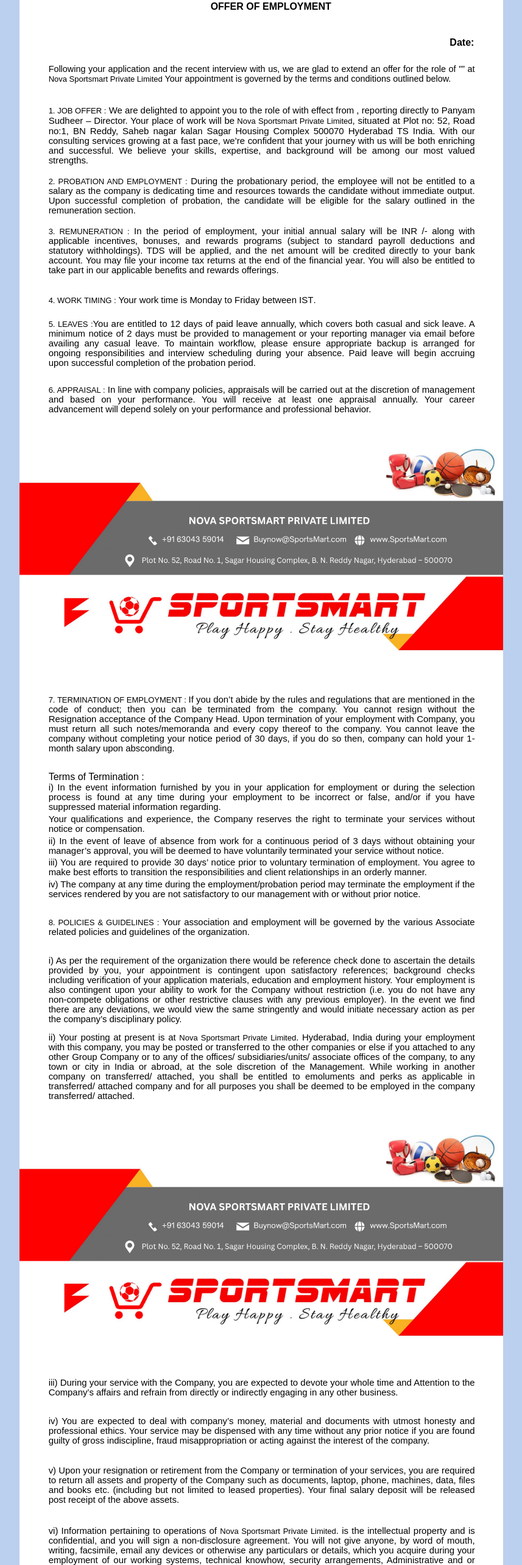
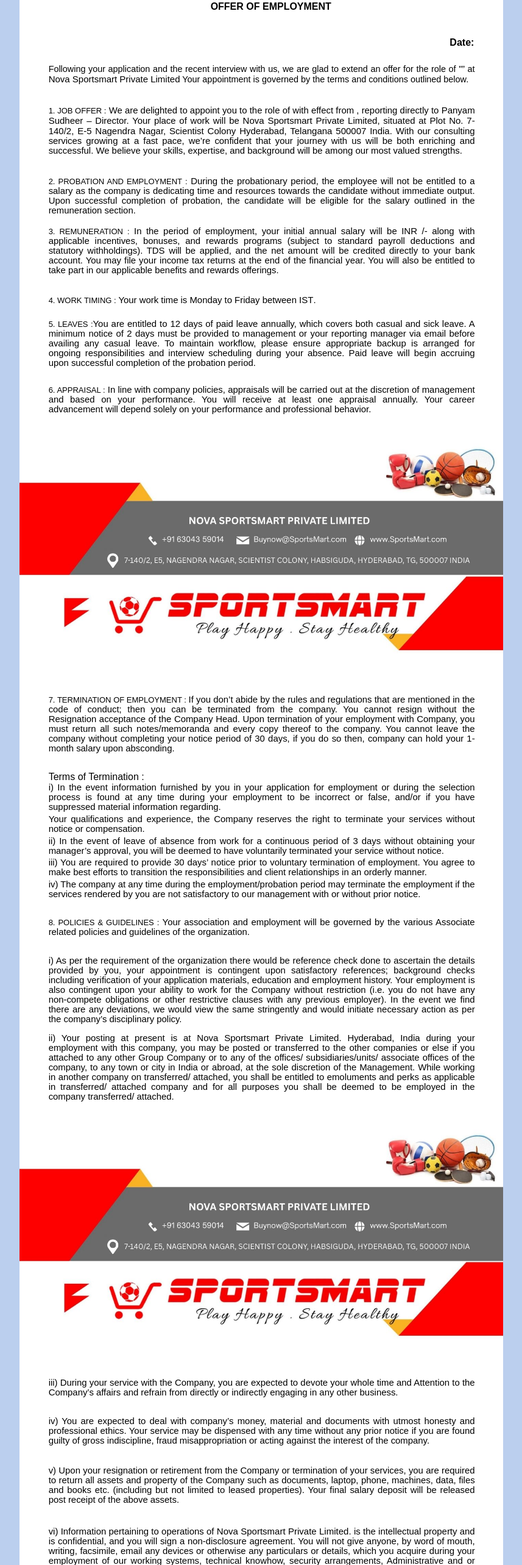
Before and after one commit to Jobways03/Jobways_Certifications, a React (Create React App) app: page /sportsoffer in a window 1280 px wide. Shown: the part 180-2746 px from the top of the page at 61% size, without its empty margins (211-1068 px from the left). Built offline with nearby package versions, Linux system fonts and the light colour scheme.

Commit message:
address updated

```diff
--- a/src/components/EBS-INDIA/Sportsmart/Offerletter/Offer.jsx
+++ b/src/components/EBS-INDIA/Sportsmart/Offerletter/Offer.jsx
@@ -27,8 +27,12 @@
             {Global.Offerform.position}
           </span>
           ” at
-          <span className="bol"> Nova Sportsmart Private Limited</span> Your
-          appointment is governed by the terms and conditions outlined below.
+          <span className="bol" style={{ fontSize: "15px" }}>
+            {" "}
+            Nova Sportsmart Private Limited
+          </span>{" "}
+          Your appointment is governed by the terms and conditions outlined
+          below.
         </p>
         <p className="let5">
           <span className="bol">1. JOB OFFER :</span> We are delighted to
@@ -49,10 +53,14 @@
             Panyam Sudheer
           </span>{" "}
           – Director. Your place of work will be
-          <span className="bol"> Nova Sportsmart Private Limited</span>, situated at{" "}
           <span className="bol" style={{ fontSize: "15px" }}>
-            Plot no: 52, Road no:1, BN Reddy, Saheb nagar kalan Sagar Housing
-            Complex 500070 Hyderabad TS India
+            {" "}
+            Nova Sportsmart Private Limited
+          </span>
+          , situated at{" "}
+          <span className="bol" style={{ fontSize: "15px" }}>
+            Plot No. 7-140/2, E-5 Nagendra Nagar, Scientist Colony Hyderabad,
+            Telangana 500007 India
           </span>
           . With our consulting services growing at a fast pace, we’re confident
           that your journey with us will be both enriching and successful. We
@@ -171,16 +179,18 @@
         </p>
         <p className="let21">
           ii) Your posting at present is at{" "}
-          <span className="bol">Nova Sportsmart Private Limited</span>. Hyderabad,
-          India during your employment with this company, you may be posted or
-          transferred to the other companies or else if you attached to any
-          other Group Company or to any of the offices/ subsidiaries/units/
-          associate offices of the company, to any town or city in India or
-          abroad, at the sole discretion of the Management. While working in
-          another company on transferred/ attached, you shall be entitled to
-          emoluments and perks as applicable in transferred/ attached company
-          and for all purposes you shall be deemed to be employed in the company
-          transferred/ attached.
+          <span className="bol" style={{ fontSize: "15px" }}>
+            Nova Sportsmart Private Limited
+          </span>
+          . Hyderabad, India during your employment with this company, you may
+          be posted or transferred to the other companies or else if you
+          attached to any other Group Company or to any of the offices/
+          subsidiaries/units/ associate offices of the company, to any town or
+          city in India or abroad, at the sole discretion of the Management.
+          While working in another company on transferred/ attached, you shall
+          be entitled to emoluments and perks as applicable in transferred/
+          attached company and for all purposes you shall be deemed to be
+          employed in the company transferred/ attached.
         </p>
 
         <div className="ds11"></div>
@@ -207,17 +217,19 @@
         </p>
         <p className="let25">
           vi) Information pertaining to operations of{" "}
-          <span className="bol">Nova Sportsmart Private Limited</span>. is the
-          intellectual property and is confidential, and you will sign a
-          non-disclosure agreement. You will not give anyone, by word of mouth,
-          writing, facsimile, email any devices or otherwise any particulars or
-          details, which you acquire during your employment of our working
-          systems, technical knowhow, security arrangements, Administrative and
-          or organization matters of our and our clients whether confidential,
-          secret or otherwise, either during your employment with Company or
-          afterwards. If you are bound by a confidentiality agreement with a
-          previous employer, you must notify the Company and indemnify the
-          Company against any breach thereof.
+          <span className="bol" style={{ fontSize: "15px" }}>
+            Nova Sportsmart Private Limited
+          </span>
+          . is the intellectual property and is confidential, and you will sign
+          a non-disclosure agreement. You will not give anyone, by word of
+          mouth, writing, facsimile, email any devices or otherwise any
+          particulars or details, which you acquire during your employment of
+          our working systems, technical knowhow, security arrangements,
+          Administrative and or organization matters of our and our clients
+          whether confidential, secret or otherwise, either during your
+          employment with Company or afterwards. If you are bound by a
+          confidentiality agreement with a previous employer, you must notify
+          the Company and indemnify the Company against any breach thereof.
         </p>
         <p className="let26">
           vii) The Company shall have the right to claim damages from you if you
```
Also changed, not shown: public/images/SM_Letterhead.png.
